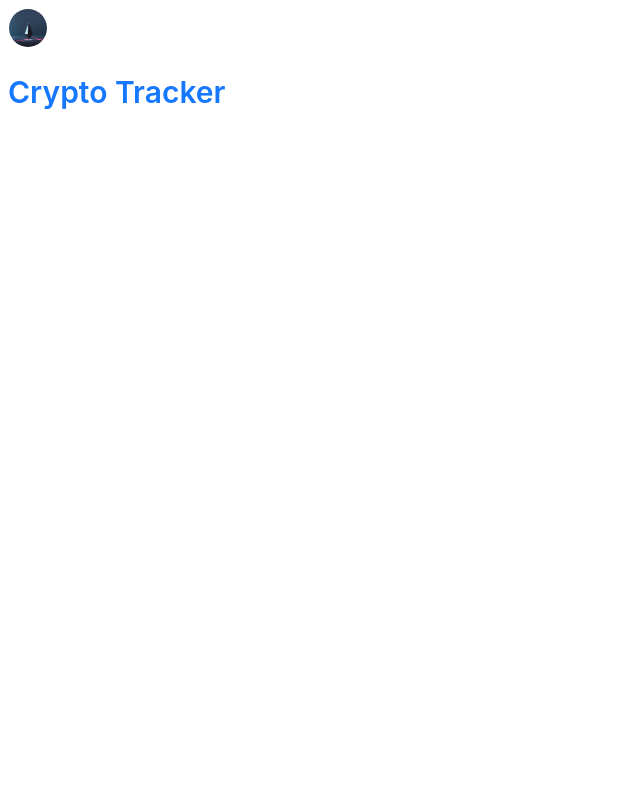
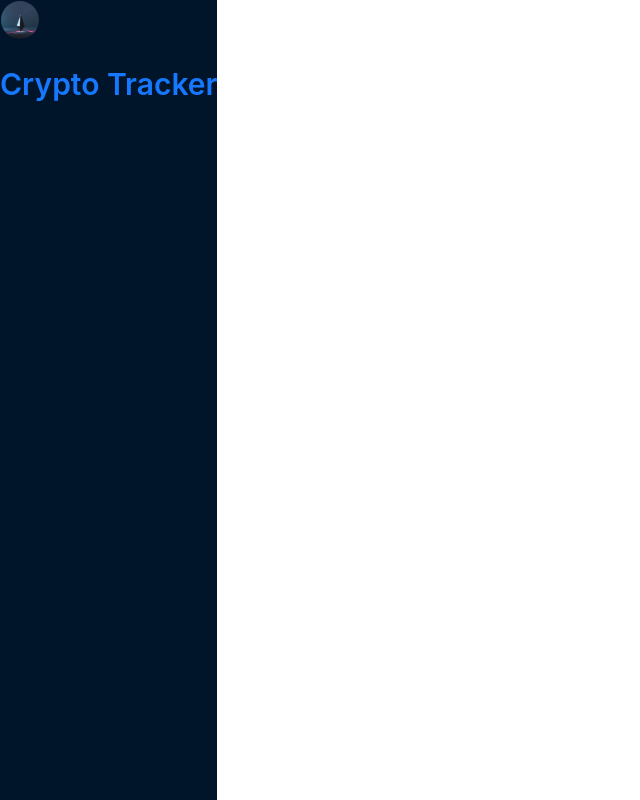
Before and after one commit to nathanlao/crypto_tracker_web_app, a React (Create React App) app: page / in a window 1280 px wide. Shown: the whole page, without its empty margins (0-640 px from the left). Built offline with nearby package versions, Linux system fonts and the light colour scheme.

Commit message:
Styled the navbar

```diff
--- /dev/null
+++ b/src/index.css
@@ -0,0 +1,27 @@
+* {
+    box-sizing: border-box;
+}
+
+html,
+body {
+    margin: 0;
+    padding: 0;
+}
+
+.app{
+    display: flex;
+    overflow: hidden;
+}
+
+.navbar{
+    flex: 0.2;
+    background-color: rgb(0, 21, 41);
+}
+
+.nav-container{
+    position: fixed;
+    left: 0;
+    height: 100vh;
+    margin: 0px;
+    background-color: rgb(0, 21, 41);
+}
--- a/src/index.js
+++ b/src/index.js
@@ -3,6 +3,7 @@ import ReactDOM from "react-dom/client";
 import { BrowserRouter as Router } from "react-router-dom";
 
 import App from "./App"
+import "./index.css"
 
 ReactDOM.createRoot(document.getElementById("root")).render(
     <Router>
```
